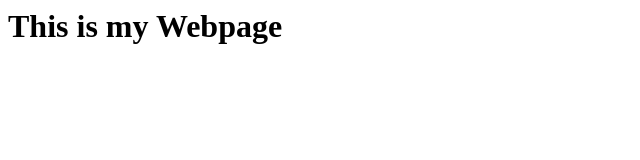
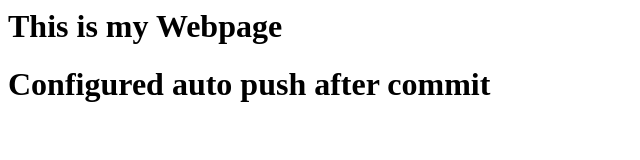
Before and after one commit to dsharma9/init-, a plain HTML site: page index.html in a window 1280 px wide. Shown: the whole page, without its empty margins (0-640 px from the left). Drawn offline with Linux system fonts and the light colour scheme.

Commit message:
modified index.thml

```diff
--- a/index.html
+++ b/index.html
@@ -1 +1,2 @@
 <h1> This is my Webpage</h1>
+<h1> Configured auto push after commit</h1>
```
